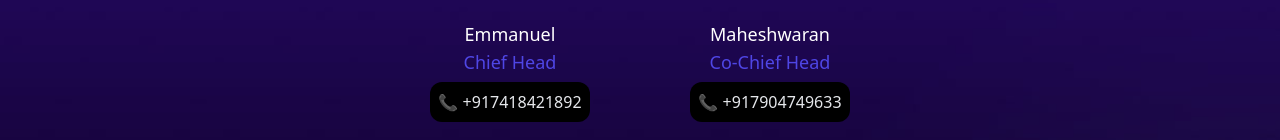
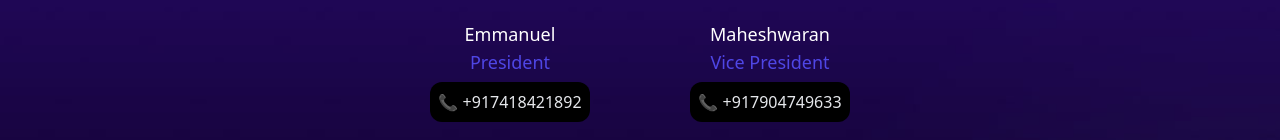
Before and after one commit to Deepakraja03/JayaFossClub, a Next.js app: page /Contact in a window 1280 px wide. Shown: the part 474-614 px from the top of the page. Built offline with nearby package versions, Linux system fonts and the light colour scheme.

Commit message:
updated the header

```diff
--- a/pages/Contact.tsx
+++ b/pages/Contact.tsx
@@ -6,20 +6,18 @@ function Contact() {
   const main = [
     {
       name: "Emmanuel",
-      role: "Chief Head",
+      role: "President",
       imageUrl:
         "https://blogger.googleusercontent.com/img/a/AVvXsEjmclIF6ph1XLaNW_54gceBcvUmNHfQO-Mc4ORxnNGBTfBjHB-y1K5D8C2ZMXHBgGXId_LPMZ2wyIEtKuYX42Q3QD5Uy7c9wog5Yis-uB_tg6TZL65__sGONFsOmtnWcSUvq4MqYw9w5OQsNvtc0WEGoukG3O1q2LFqslkpMybrzXnedy7pytlF_s2kTzo",
       mobilenumber: "+917418421892",
     },
     {
       name: "Maheshwaran",
-      role: "Co-Chief Head",
+      role: "Vice President",
       imageUrl:
         "https://blogger.googleusercontent.com/img/a/AVvXsEifFlBmP90P1S033Hfy7aFKbXSHQ-xfsvghwvwRKjuOcqt9bVg2tIYYzqbmWP_pMtTyHk0uFuwEd8FouLBuG6xuHBN4ZvYCXc6auL9bJM1SKmAZTADls4x8DU2IyNWVi7PIXbmvAGhwjoDbxKZbihQnEpj1lL2IHytzFsYiVRZaTZZU05sUuTzVxneB-wA",
       mobilenumber: "+917904749633",
     },
-
-    // More people...
   ];
   const people = [
     {
```
